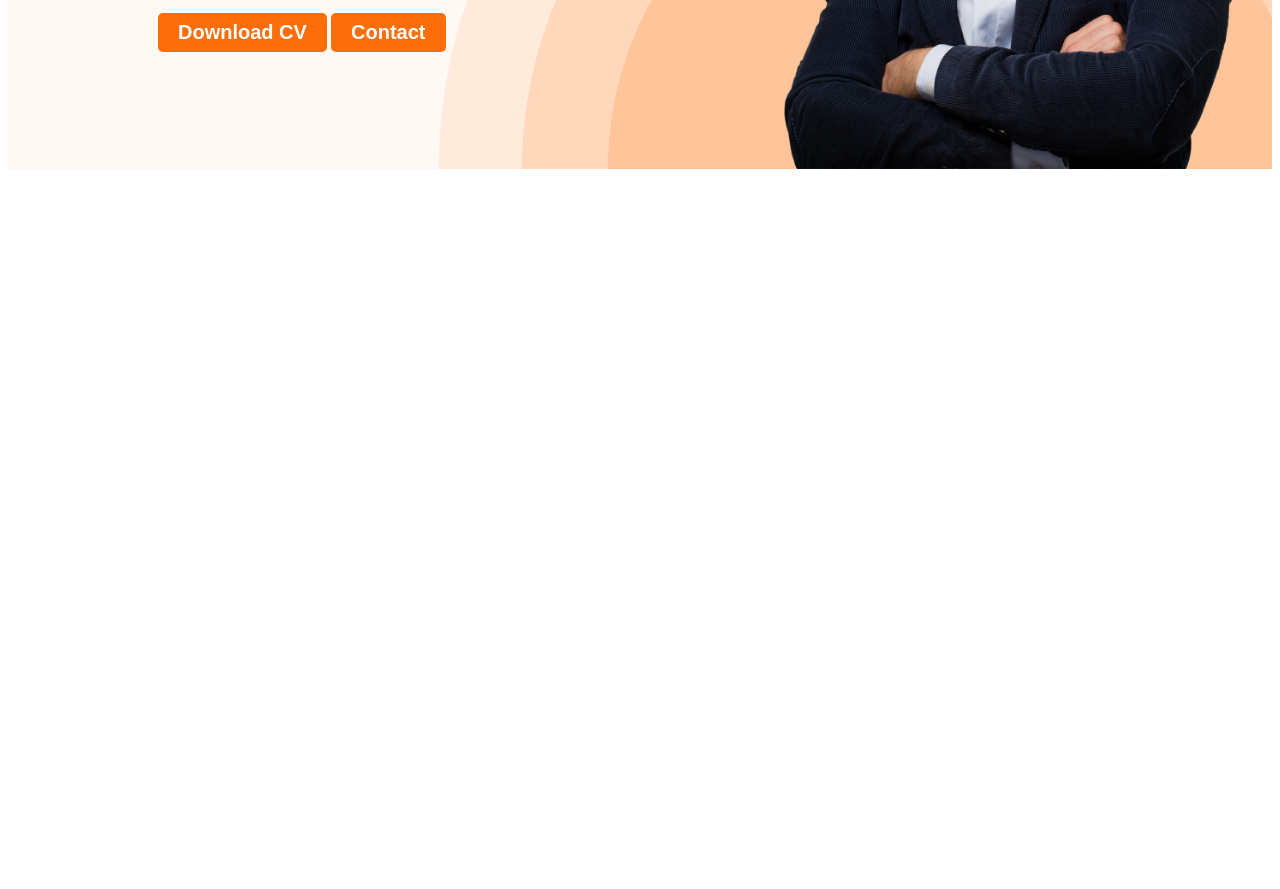
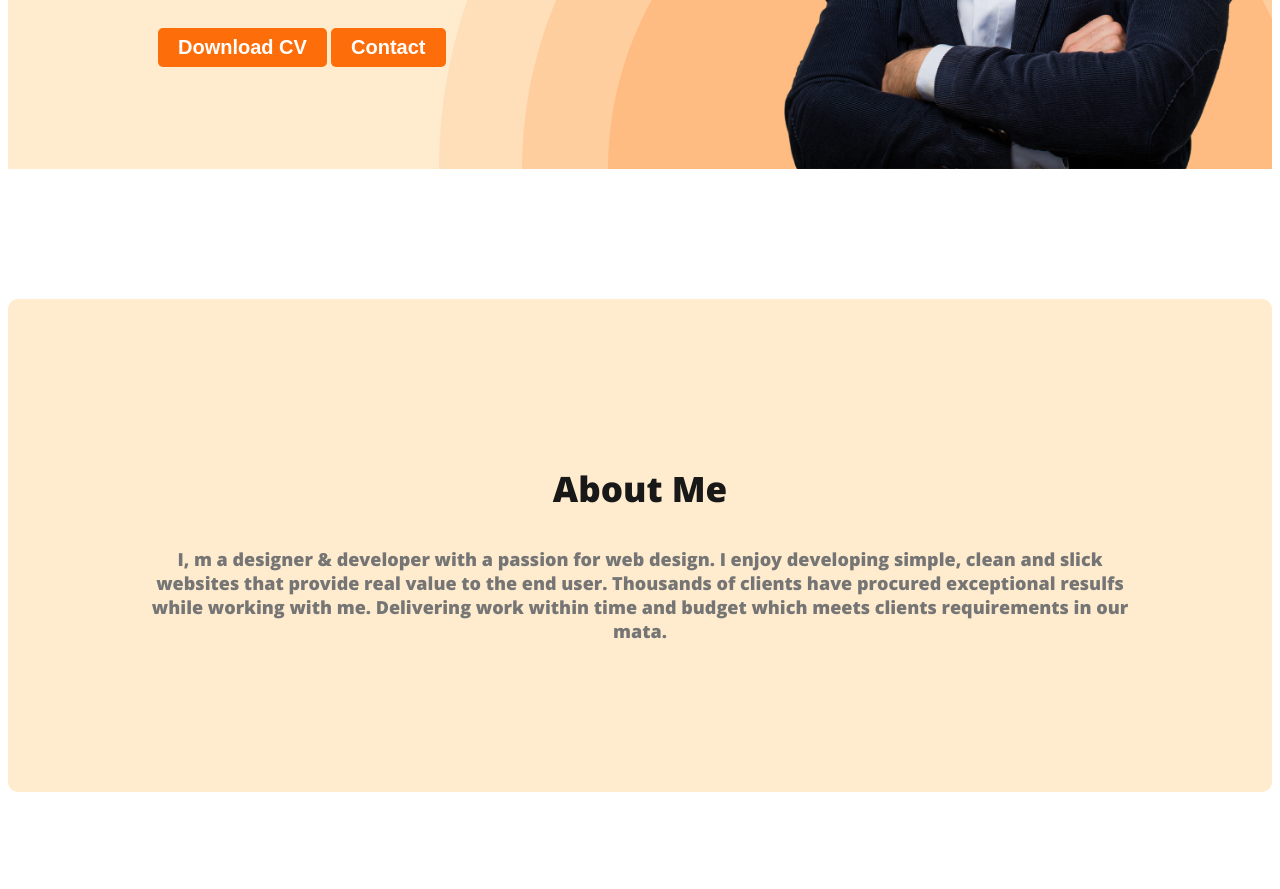
Before and after one commit to saymon61/webdeveloper-portfolio, a plain HTML site: page index.html in a window 1280 px wide. Shown: the part 599-1488 px from the top of the page. Before the commit the page ends 800 px from the top, so only its background shows below. Drawn offline with nearby package versions, Linux system fonts and the light colour scheme.

Commit message:
added about section

```diff
--- a/index.html
+++ b/index.html
@@ -31,7 +31,12 @@
         </div>
     </header>
     <main>
-
+        <section class="about">
+            <h3 class="section-title">About Me</h3>
+            <p class="section-description">
+                I, m a designer & developer with a passion for web design. I enjoy developing simple, clean and slick websites that provide real value to the end user. Thousands of clients have procured exceptional resulfs while working with me. Delivering work within time and budget which meets clients requirements in our mata.
+            </p>
+        </section>
     </main>
     <footer>
 
--- a/styles/portfolio.css
+++ b/styles/portfolio.css
@@ -13,6 +13,19 @@ body{
     font-weight: 700;
     color: white;
     padding: 8px 20px;
+    margin-top: 30px;
+}
+.section-title{
+    color: #181818;
+    text-align: center;
+    font-size: 35px;
+    font-weight: 700;
+}
+.section-description{
+    color: #757575;
+    text-align: center;
+    font-size: 18px;
+    font-weight: 400;
 }
 /* nav related styles */
 nav{
@@ -41,7 +54,7 @@ nav a{
 
 /* header related styles */
 .header{
-    background-color: #FFF8F3;
+    background-color: #ffebcd ;
     background-image: url("../images/header_bg.png");
     background-repeat: no-repeat;
     background-position: bottom right;
@@ -50,6 +63,10 @@ nav a{
     margin: 30px 30px 0px 150px;
     display: flex;
     align-items: center;
+    justify-content: space-between;
+}
+.banner content{
+    max-width: 500px;
 }
 .banner .profile-pic{
     width: 500px;
@@ -68,3 +85,13 @@ nav a{
 .banner-description{
     margin-top: 0;
 }
+
+/* main section styles */
+
+/* about section styles */
+.about{
+    padding: 131px;
+    border-radius: 10px;
+    background-color: #ffebcd;
+    margin: 130px 0;
+}
```
